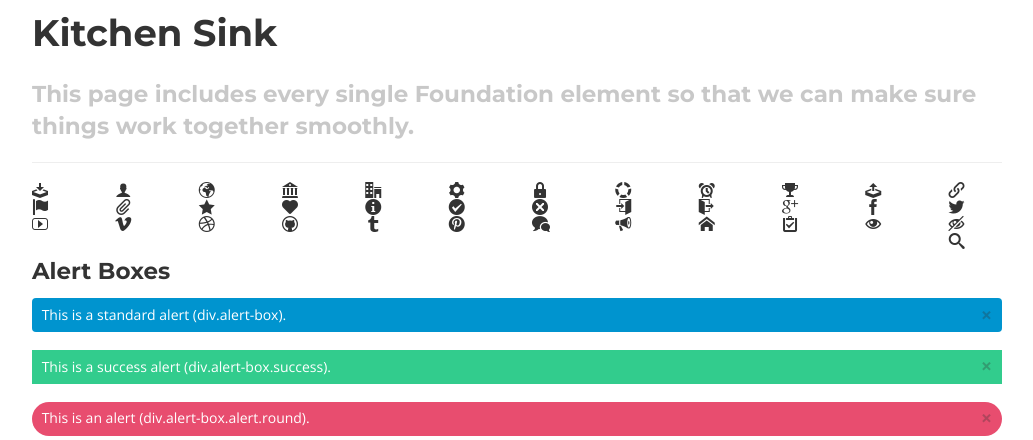
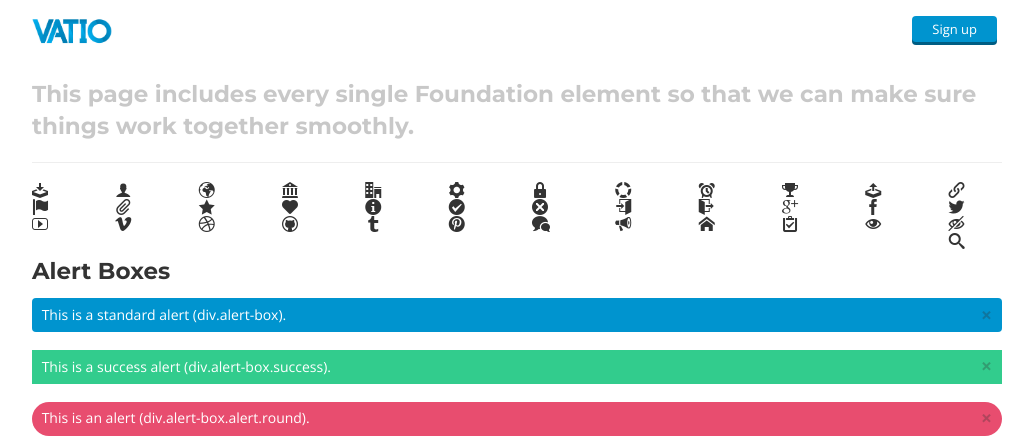
Before and after one commit to tsclausing/vatio, a Django app: page /kitchensink/ in a window 1280 px wide. Shown: the top 440 px of the page, without its empty margins (123-1156 px from the left). Run offline with Django 3.2, Linux system fonts and the light colour scheme; some libraries are stand-ins or nearby versions; some web fonts are replaced.

Commit message:
Front-end design complete

```diff
--- a/vatio/static/scss/application.scss
+++ b/vatio/static/scss/application.scss
@@ -319,3 +319,11 @@
 img.alignleft, object.alignleft, embed.alignleft { float: left; }
 img.aligncenter, object.aligncenter, embed.aligncenter { margin: 0 auto; display: block; }
 img.alignright, object.alignright, embed.alignright { float: right; }
+
+#header {
+	.logo {
+		width: 100px;
+		height: auto;
+		margin-left: -10px;
+	}
+}
--- a/vatio/static/scss/foundation/_variables.scss
+++ b/vatio/static/scss/foundation/_variables.scss
@@ -174,7 +174,7 @@ $small: "only screen and (min-width: #{$small-screen})";
 
 // Control header font styles
 
-$header-height: 80px;
+$header-height: 60px;
 $header-font-family: "Montserrat", "Helvetica Neue", "Helvetica", Arial, sans-serif;
 $header-font-weight: 700;
 // $header-font-style: normal;
@@ -1477,107 +1477,70 @@ $tooltip-pip-size: 8px;
 
 // Background color for the top bar
 
-$topbar-bg-color: $body-bg;
-$topbar-bg: $topbar-bg-color;
-
-// Height and margin
-
-$topbar-height: $header-height;
-// $topbar-margin-bottom: 0;
-
-// Control Input height for top bar
-
-// $topbar-input-height: 2.45em;
-
-// Controlling the styles for the title in the top bar
-
-$topbar-title-weight: $body-font-weight;
-$topbar-title-font-size: em-calc(16);
-
-// Style the top bar dropdown elements
-
-$topbar-dropdown-bg: #fff;
-$topbar-dropdown-link-color: $body-font-color;
+$topbar-bg: #fff;
+//
+///* Height and margin */
+$topbar-height: 60px;
+//$topbar-margin-bottom: em-calc(30);
+//
+///* Control Input height for top bar */
+//$topbar-input-height: 2.45em;
+//
+///* Controlling the styles for the title in the top bar */
+//$topbar-title-weight: bold;
+//$topbar-title-font-size: em-calc(17);
+//
+///* Style the top bar dropdown elements */
+$topbar-dropdown-bg: #fafafa;
+//$topbar-dropdown-link-color: $body-bg;
 $topbar-dropdown-link-bg: #fff;
-// $topbar-dropdown-toggle-size: 5px;
-$topbar-dropdown-toggle-color: $body-font-color;
-$topbar-dropdown-toggle-alpha: 1;
-
-// Set the link colors and styles for top-level nav
-
+//$topbar-dropdown-toggle-size: 5px;
+//$topbar-dropdown-toggle-color: #fff;
+//$topbar-dropdown-toggle-alpha: 0.5;
+//
+///* Set the link colors and styles for top-level nav */
 $topbar-link-color: $body-font-color;
 $topbar-link-color-hover: $primary-color;
-$topbar-link-color-active: $body-font-color;
-$topbar-link-weight: $body-font-weight;
-$topbar-link-font-size: em-calc(14);
-$topbar-link-hover-lightness: 0%;
-$topbar-link-bg-hover: $primary-color;
-$topbar-link-bg-active: $primary-color;
-
-$topbar-dropdown-label-color: $secondary-color;
-// $topbar-dropdown-label-text-transform: uppercase;
-// $topbar-dropdown-label-font-weight: bold;
-// $topbar-dropdown-label-font-size: em-calc(10);
-$topbar-dropdown-label-bg: #fff;
-
-// Top menu icon styles
-
-// $topbar-menu-link-transform: uppercase;
-// $topbar-menu-link-font-size: em-calc(13);
-$topbar-menu-link-weight: $body-font-weight;
-$topbar-menu-link-color: $body-font-color;
+//$topbar-link-color-active: #fff;
+$topbar-link-weight: 300;
+.top-bar {
+	.has-form {
+		.button {
+			color: #fff !important;
+			margin-top: 8px;
+		}
+		&:hover { .button { background: darken($primary-color, 5%) !important; } }
+	}
+}
+//$topbar-link-font-size: em-calc(13);
+//$topbar-link-hover-lightness: -30%; /* Darken by 30% */
+$topbar-link-bg-hover: #fff;
+//$topbar-link-bg-active: darken($topbar-bg, 3%);
+//
+//$topbar-dropdown-label-color: #555;
+//$topbar-dropdown-label-bg: lighten($topbar-bg, 5%);
+//$topbar-dropdown-label-text-transform: uppercase;
+//$topbar-dropdown-label-font-weight: bold;
+//$topbar-dropdown-label-font-size: em-calc(10);
+//
+///* Top menu icon styles */
+//$topbar-menu-link-transform: uppercase;
+//$topbar-menu-link-font-size: em-calc(13);
+//$topbar-menu-link-weight: bold;
+//$topbar-menu-link-color: #fff;
 $topbar-menu-icon-color: $body-font-color;
-$topbar-menu-link-color-toggled: $primary-color;
+//$topbar-menu-link-color-toggled: $primary-color;
 $topbar-menu-icon-color-toggled: $primary-color;
-
-// Transitions and breakpoint styles
-
-$topbar-transition-speed: 200ms;
-// $topbar-breakpoint: 940 !default; // Change to 9999px for always mobile layout
-// $topbar-media-query: "only screen and (min-width: #{$topbar-breakpoint})";
-
-// Divider Styles
-
-$topbar-divider-border-bottom: none;
-$topbar-divider-border-top: 1px solid $secondary-color;
-
-// Sticky Class
-
-// $topbar-sticky-class: ".sticky";
-// $topbar-arrows: true; //Set false to remove the triangle icon from the menu item
-
-.top-bar {
-	a {
-		&:hover { color: $primary-color; }
-	}
-	label {
-		background: $secondary-color;
-		padding: 5px 10px;
-		text-transform: uppercase;
-		font-weight: bold;
-		font-size: 0.75em;
-	}
-	.has-form {
-		padding: 0px 0px 0px 26.66667px;
-		@media #{$small} {
-			padding: 26.66667px;
-		}
-	}
-	.dropdown {
-		top: 60px !important;
-		li {
-			&.has-dropdown > a:after {
-				margin-top: -34px !important;
-			}
-			a {
-				padding: 10px !important;
-				border-left: 3px solid $secondary-color;
-				@include single-transition(all, 0.1s, linear);
-				font-weight: $body-font-weight !important;
-				&:hover {
-					border-left: 3px solid darken($secondary-color, 15%);
-				}
-			}
-		}
-	}
-}
+//
+///* Transitions and breakpoint styles */
+//$topbar-transition-speed: 300ms;
+//$topbar-breakpoint: em-calc(940); /* Change to 9999px for always mobile layout */
+//$topbar-media-query: "only screen and (min-width: #{$topbar-breakpoint})";
+//
+///* Divider Styles */
+//$topbar-divider-border-bottom: solid 1px lighten($topbar-bg, 10%);
+//$topbar-divider-border-top: solid 1px darken($topbar-bg, 10%);
+//
+///* Sticky Class */
+//$topbar-sticky-class: ".sticky";
+//$topbar-arrows: true;
--- a/vatio/templates/vatio/application.html
+++ b/vatio/templates/vatio/application.html
@@ -11,7 +11,7 @@
 	{% block open_graph_meta %}
 		<meta property="og:title" content="Vat.io" />
 		<meta property="og:type" content="website" />
-		<meta property="og:image" content="{% static 'images/logo-square.png' %}" />
+		<meta property="og:image" content="{% static 'images/vatio.jpg' %}" />
 		<meta property="og:url" content="http://www.vat.io{{ request.get_full_path }}" />
 		<meta property="og:description" content="We're fucking awesome." />
 	{% endblock open_graph_meta %}
@@ -26,8 +26,8 @@
 	    <link rel="stylesheet" href="{% static 'css/foundation.css' %}" />
 		<link rel="stylesheet" href="{% static 'css/application.css' %}" />
 
-		<link rel="shortcut icon" href="{% static 'images/logo-small.png' %}" />
-		<link rel="apple-touch-icon" href="{% static 'images/logo-small.png' %}"/>
+		<link rel="shortcut icon" href="{% static 'images/favicon.png' %}" />
+		<link rel="apple-touch-icon" href="{% static 'images/apple-touch-icon.png' %}"/>
     {% endblock main_css %}
 
     {% block foundation_modernizer %}
@@ -35,8 +35,28 @@
     {% endblock foundation_modernizer %}
 </head>
 <body {% block body_attr %}{% endblock body_attr %}>
-	<div id="header">
-
+	<div id="header" class="contain-to-grid fixed">
+		<nav class="top-bar">
+		  <ul class="title-area">
+		    <li class="name">
+		      <h1><a href="#"><img src="{% static 'images/vatio.jpg' %}" class="logo" alt="Vat.io"></a></h1>
+		    </li>
+		    <li class="toggle-topbar menu-icon"><a href="#"><span></span></a></li>
+		  </ul>
+		  <section class="top-bar-section">
+		    <ul class="right">
+			{% if user.profile.is_org_admin or user.profile.is_org_delegate or user.profile.is_dept_admin %}
+		    	<li><a href="#">Queue</a></li>
+				<li><a href="#">Team</a></li>
+				<li><a href="#">Settings</a></li>
+			{% else %}
+				<li class="has-form">
+					<a class="button radius" href="#">Sign up</a>
+				</li>
+			{% endif %}
+		    </ul>
+		  </section>
+		</nav>
 	</div>
 	<div id="content">
     	{% block document_body %}{% endblock document_body %}
--- a/vatio/urls.py
+++ b/vatio/urls.py
@@ -11,6 +11,9 @@ urlpatterns = patterns('',
     # Examples:
     url(r'^$', 'vatio.views.index', name='index'),
 	url(r'^kitchensink/$', 'vatio.views.kitchensink', name='kitchensink'),
+	url(r'^queue/$', 'vatio.views.queue', name='queue'),
+	url(r'^teams/$', 'vatio.views.teams', name='teams'),
+	url(r'^settings/$', 'vatio.views.settings', name='settings'),
     # url(r'^vatio/', include('vatio.foo.urls')),
 
     # Uncomment the admin/doc line below to enable admin documentation:
--- a/vatio/views.py
+++ b/vatio/views.py
@@ -8,3 +8,15 @@ def index(request):
 @render_to('vatio/kitchensink.html')
 def kitchensink(request):
 	return {}
+
+@render_to('vatio/queue.html')
+def queue(request):
+	return {}
+
+@render_to('vatio/teams.html')
+def teams(request):
+	return {}
+
+@render_to('vatio/settings.html')
+def settings(request):
+	return {}
```
Also changed, not shown: vatio/templates/vatio/queue.html (added, +12 -0 lines), vatio/static/css/application.css, vatio/static/css/foundation.css, vatio/static/images/apple-touch-icon.png (added), vatio/static/images/favicon.png (added), vatio/static/images/logo-small.png (deleted), vatio/static/images/logo-square.png (deleted), vatio/static/images/logo.png (deleted), vatio/static/images/vatio.jpg (added), 2 other files.
